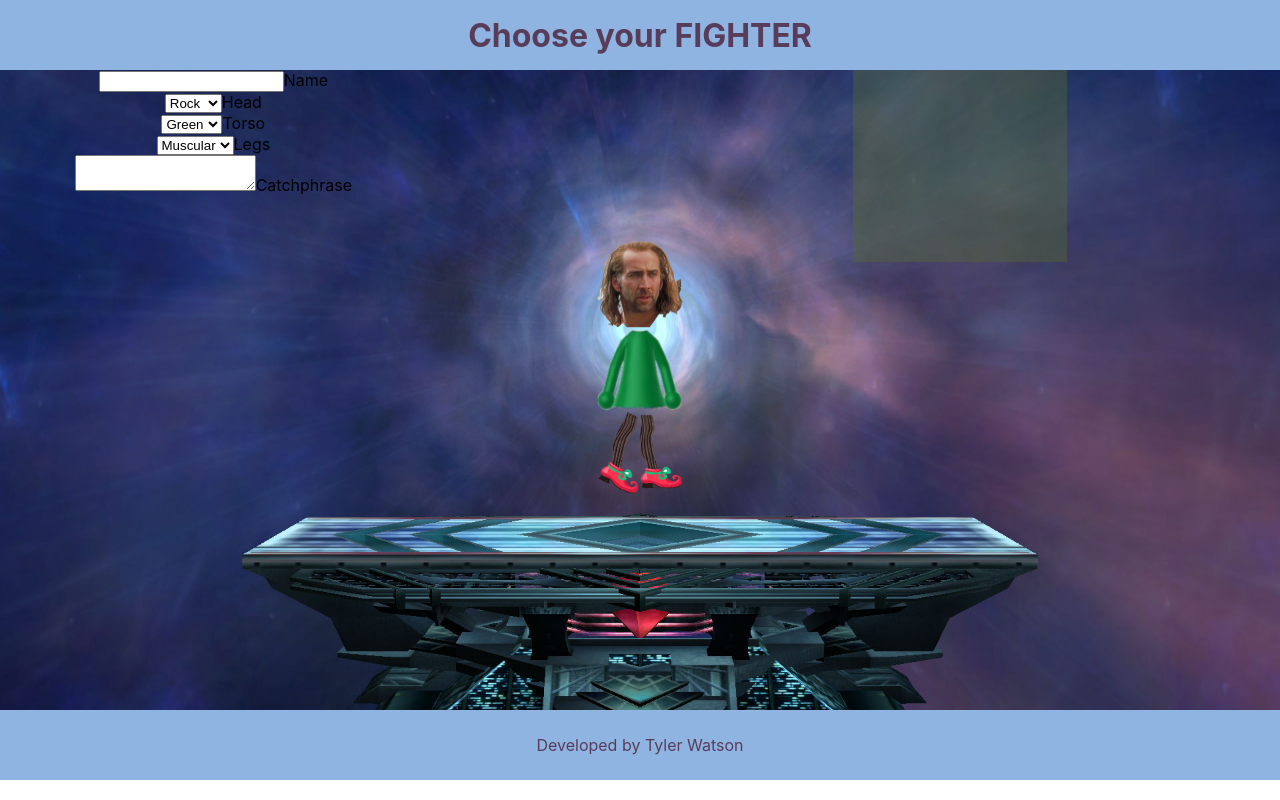
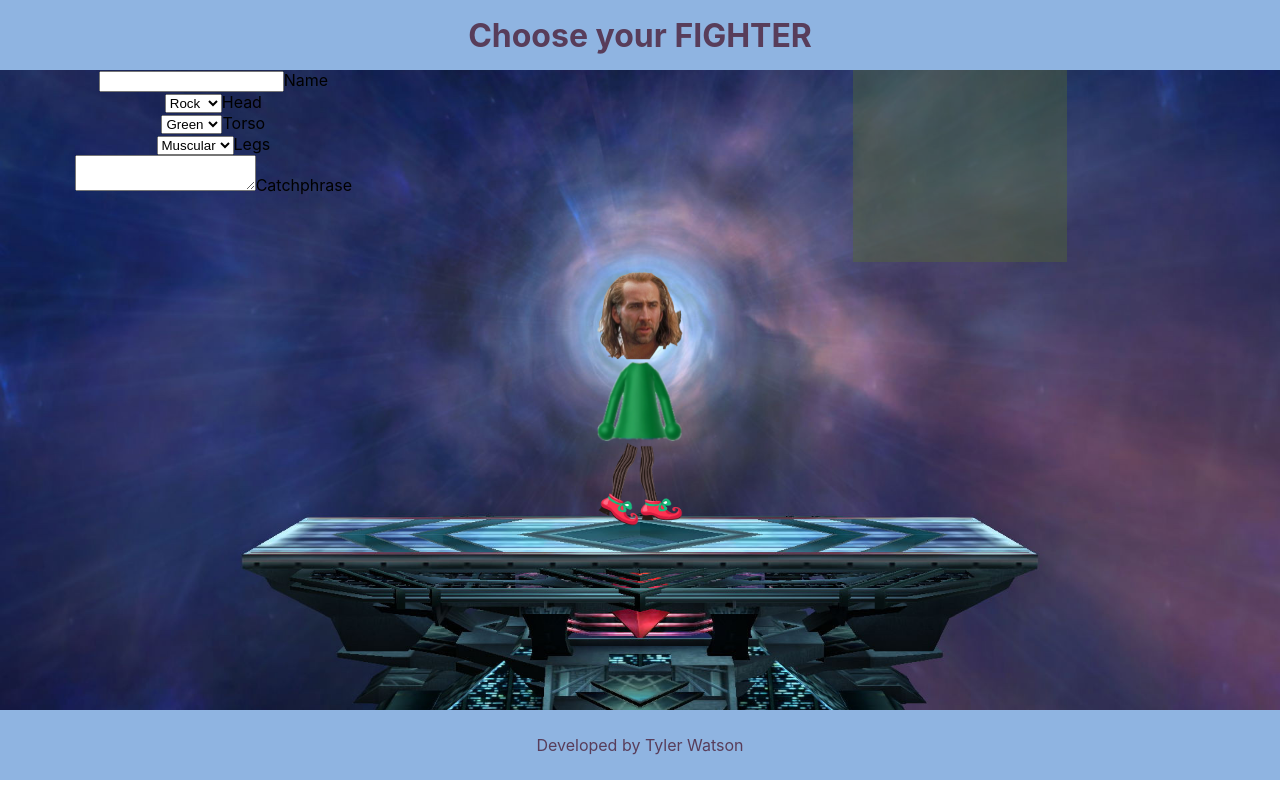
Before and after one commit to tylerww91/react-character-designer, a React (Create React App) app: page / in a window 1280 px wide. Built offline with nearby package versions, Linux system fonts and the light colour scheme.

Commit message:
builds text state variable and ties it to Editor and Preview components

```diff
--- a/src/components/Editor/Editor.js
+++ b/src/components/Editor/Editor.js
@@ -2,11 +2,14 @@ import React from 'react';
 
 import './Editor.css';
 
-export default function Editor() {
+export default function Editor({ name, setName }) {
+  const handleChange = (e) => {
+    e.target.name === 'name' && setName(e.target.value);
+  };
   return (
     <div className="editor">
       <div className="form-control">
-        <input name="name" type="text" />
+        <input name="name" type="text" value={name} onChange={handleChange} />
         <label htmlFor="name">Name</label>
       </div>
       <div className="form-control">
--- a/src/components/Home/Home.js
+++ b/src/components/Home/Home.js
@@ -1,5 +1,7 @@
 // import { useState } from 'react';
 import React from 'react';
+import { useState } from 'react';
+
 import background from '../../final-destination.jpg';
 
 import Preview from '../Preview/Preview';
@@ -9,10 +11,12 @@ import Stats from '../Stats/Stats';
 import './Home.css';
 
 export default function Home() {
+  const [name, setName] = useState('');
+
   return (
     <main style={{ backgroundImage: `url(${background})` }}>
-      <Editor />
-      <Preview />
+      <Editor name={name} setName={setName} />
+      <Preview name={name} />
       <Stats />
     </main>
   );
--- a/src/components/Preview/Preview.css
+++ b/src/components/Preview/Preview.css
@@ -2,7 +2,7 @@
   display: flex;
   flex-direction: column;
   align-items: center;
-  padding-top: 40%;
+  padding-top: 38%;
 }
 
 .legs {
--- a/src/components/Preview/Preview.js
+++ b/src/components/Preview/Preview.js
@@ -2,10 +2,11 @@ import React from 'react';
 
 import './Preview.css';
 
-export default function Preview() {
+export default function Preview({ name }) {
   return (
     <>
       <div className="preview">
+        <h2 key="name">{name}</h2>
         <img className="head" src="../../cage-head.png" />
         <img className="torso" src="../../green-torso.png" />
         <img className="legs" src="../../elf-legs.png" />
```
